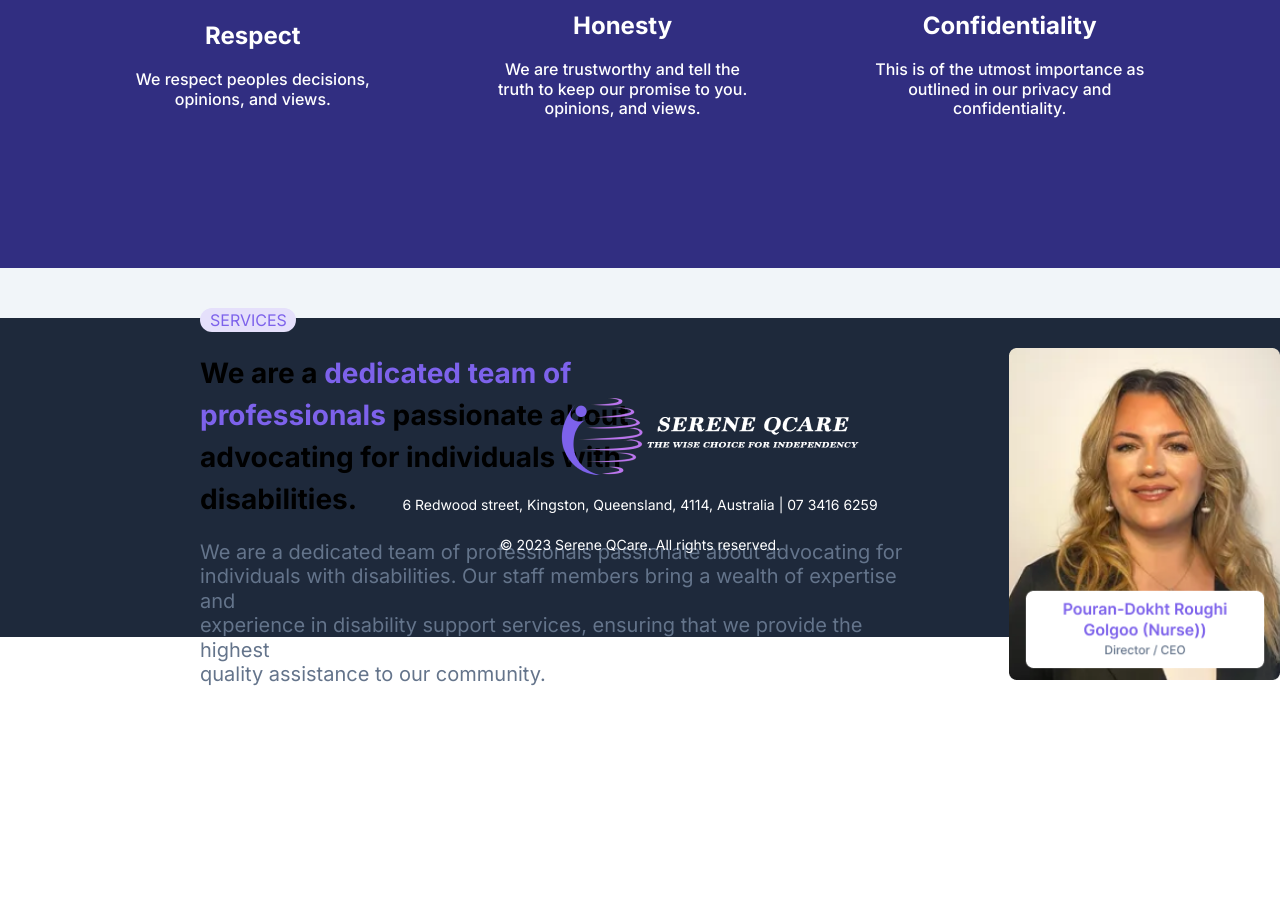
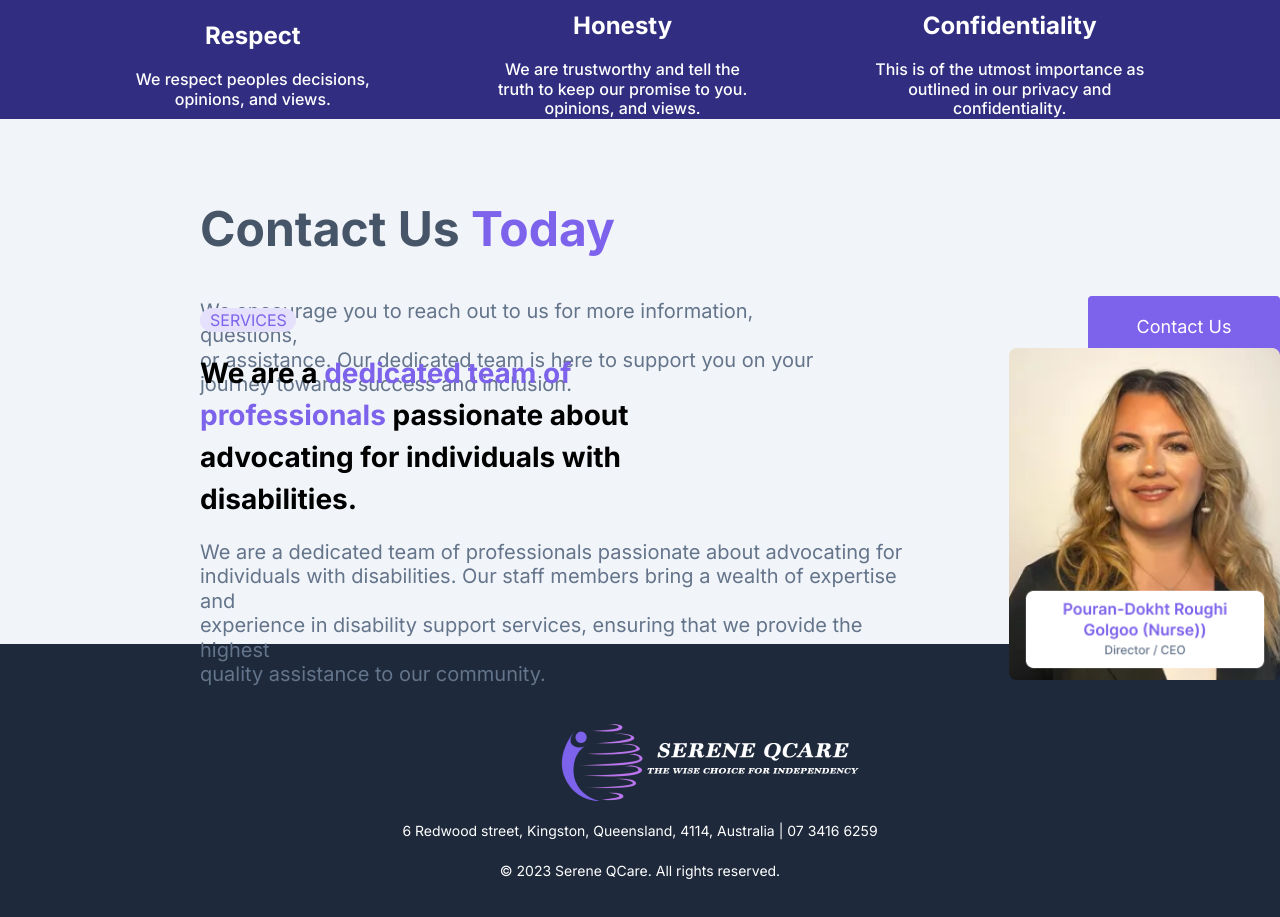
Before and after one commit to WebGhpTech/Serene-Qcare, a React (Vite) app: page /about in a window 1280 px wide. Shown: the part 1494-2411 px from the top of the page. Before the commit the page ends 2180 px from the top, so only its background shows below. Built offline with nearby package versions, Linux system fonts and the light colour scheme.

Commit message:
Update About.jsx

```diff
--- a/src/pages/About.jsx
+++ b/src/pages/About.jsx
@@ -131,11 +131,21 @@ const About = () => {
  </p>
      </div>
         </div>
+         <div className=' flex bg-textGray w-full h-[360px]'>
+               <div>
+               <h1 className='font-bold text-4xl pt-20 ml-[200px] mb-10'> <span className='text-darkGray'>Contact Us </span> <span className='text-primary'>Today</span></h1>
+               <p className='ml-[200px] text-button2 text-xl '>We encourage you to reach out to us for more information, questions, <br/>or assistance. Our dedicated team is here to support you on your<br/> journey towards success and inclusion.</p>
+               </div>
 
+               <div>
+               <button className='bg-primary rounded text-white text-medium text-lg px-6 py-5 ml-[250px] mt-[40%] w-48 '>Contact Us</button>
+               </div>
+
+            </div>
 
       </div>
       </div>
-        <div className=' flex h-[50px]'>
+        <div className=' flex h-[376px]'>
          <div >
          <h4 className="mt-10 ml-[200px] text-center bg-primary h-22 px-2.5 flex items-center text-md bg-purple rounded-full w-24 text-primary ">SERVICES</h4>
          <h3 className='ml-[200px] mt-5 text-3xl leading-normal font-bold'><span>We are a </span> <span className='text-primary'>dedicated team of <br/>professionals</span> <span>passionate about<br/> advocating for individuals with<br/> disabilities.</span></h3>
```
